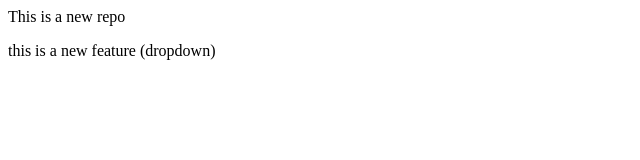
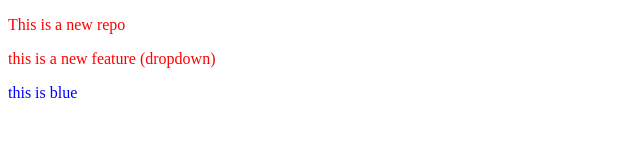
Before and after one commit to animeshkuswain/localrepo, a plain HTML site: page index.html in a window 1280 px wide. Shown: the whole page, without its empty margins (0-640 px from the left). Drawn offline with Linux system fonts and the light colour scheme.

Commit message:
added a paragraph and changed it color to blue

```diff
--- a/index.html
+++ b/index.html
@@ -1,2 +1,18 @@
-<p>This is a new repo</p>
-<p>this is a new feature (dropdown)</p>
+
+<!DOCTYPE html>
+<html lang="en" dir="ltr">
+   <head>
+       <meta charset="utf-8">
+       <meta name="viewport" content="width=device-width, initial-scale=1.0">
+       <meta http-equiv="X-UA-Compatible" content="IE=edge">
+       <title>Title</title>
+       <link rel="stylesheet" href="style.css">
+   </head>
+
+   <body>
+    <p>This is a new repo</p>
+    <p>this is a new feature (dropdown)</p>
+    <p id="blue">this is blue</p>
+   </body>
+
+</html>
--- a/style.css
+++ b/style.css
@@ -1,3 +1,6 @@
 p{
     color: red;
 }
+#blue{
+    color: blue;
+}
```
